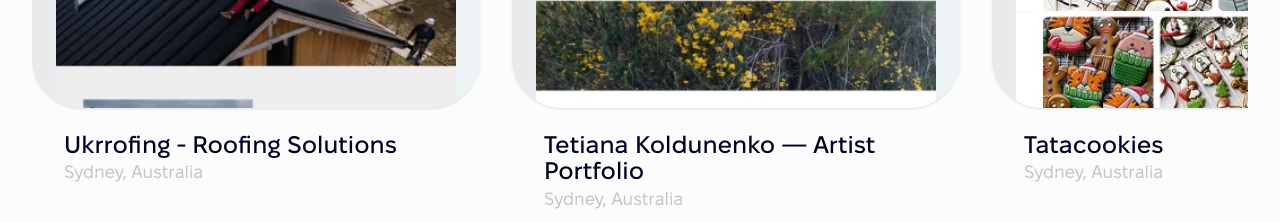
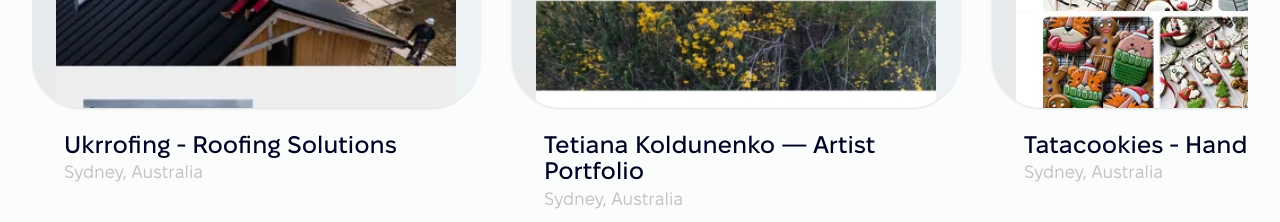
Before and after one commit to oastra/olhachernysh-dev-ts, a Next.js app: page / in a window 1280 px wide. Shown: the part 3420-3642 px from the top of the page. Built offline with nearby package versions, Linux system fonts and the light colour scheme; a web font is replaced by a local one.

Commit message:
Fix grammar in UI text and content

```diff
--- a/src/data/projects.ts
+++ b/src/data/projects.ts
@@ -24,7 +24,7 @@ export const PROJECTS: Project[] = [
     },
   },
   {
-    title: 'Tatacookies',
+    title: 'Tatacookies - Handmade Cookies',
     location: 'Sydney, Australia',
     href: 'https://tatacookies.com',
     image: {
```
